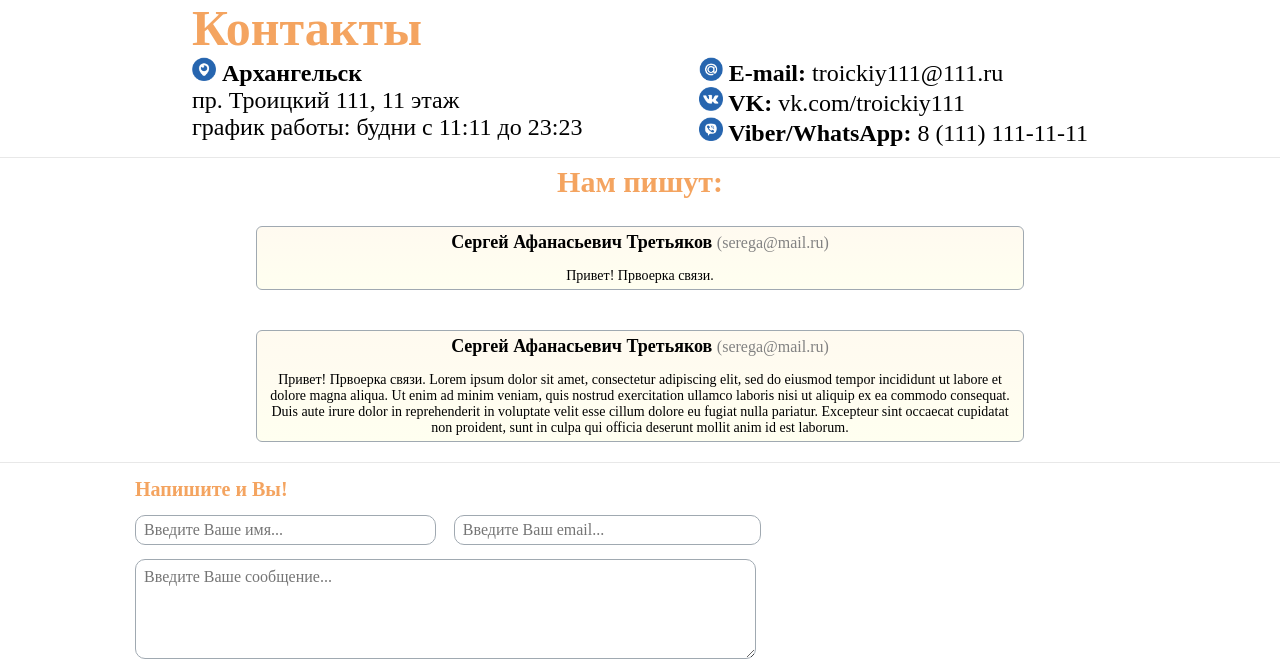
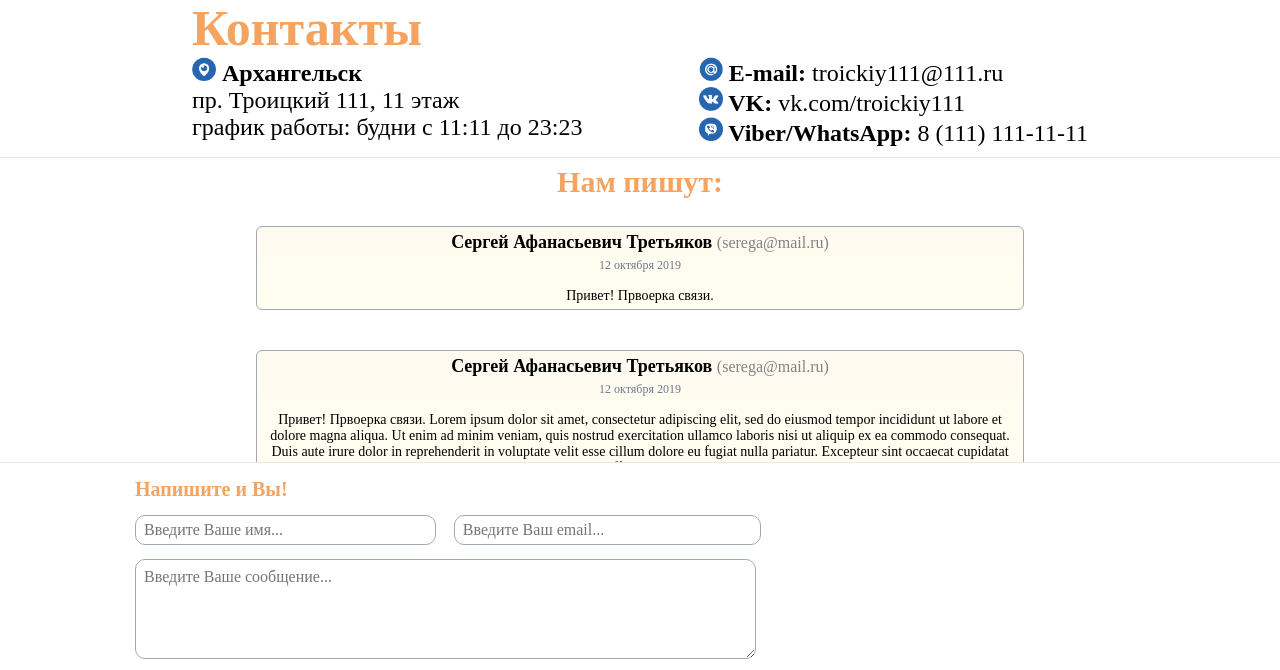
Before and after one commit to balda38/feedback-form, a PHP site: page / in a window 1280 px wide. Shown: the part 41-711 px from the top of the page. Run offline with PHP 8.4, Linux system fonts and the light colour scheme.

Commit message:
add message date style

```diff
--- a/css/style.css
+++ b/css/style.css
@@ -107,15 +107,21 @@ body{
     clear: both;
 }
 .message-author{
-    font-size: 18px;
+    font-size: 18;
     font-weight: bold;
     text-align: center;
 }
 .message-author-email{
     display: inline-block;
-    font-size: 16px;
+    font-size: 16;
     font-weight: normal;
     color: #828282;
+}
+.message-date{
+    margin-top: 5px;
+    font-size: 12;
+    text-align: center;
+    color: #6C7B8B;
 }
 .message{
     margin-top: 15px;
--- a/index.html
+++ b/index.html
@@ -29,7 +29,6 @@
             </div>
         </div>
 
-
         <div id="messages" class="messages-frame">
             <div class="messages-frame-title">
                 Нам пишут:
@@ -42,6 +41,9 @@
                             (serega@mail.ru)
                         </div>
                     </div>
+                    <div class="message-date">
+                        12 октября 2019
+                    </div>
                     <div class="message">
                         Привет! Првоерка связи.
                     </div>
@@ -53,6 +55,9 @@
                             (serega@mail.ru)
                         </div>
                     </div>
+                    <div class="message-date">
+                        12 октября 2019
+                    </div>
                     <div class="message">
                         Привет! Првоерка связи. Lorem ipsum dolor sit amet, consectetur adipiscing elit, sed do eiusmod tempor incididunt ut labore et dolore magna aliqua. Ut enim ad minim veniam, quis nostrud exercitation ullamco laboris nisi ut aliquip ex ea commodo consequat. Duis aute irure dolor in reprehenderit in voluptate velit esse cillum dolore eu fugiat nulla pariatur. Excepteur sint occaecat cupidatat non proident, sunt in culpa qui officia deserunt mollit anim id est laborum.
                     </div>
@@ -63,6 +68,9 @@
                         <div class="message-author-email">
                             (serega@mail.ru)
                         </div>
+                    </div>
+                    <div class="message-date">
+                        12 октября 2019
                     </div>
                     <div class="message">
                         Привет! Првоерка связи. Lorem ipsum dolor sit amet, consectetur adipiscing elit, sed do eiusmod tempor incididunt ut labore et dolore magna aliqua. Ut enim ad minim veniam, quis nostrud exercitation ullamco laboris nisi ut aliquip ex ea commodo consequat. Duis aute irure dolor in reprehenderit in voluptate velit esse cillum dolore eu fugiat nulla pariatur. Excepteur sint occaecat cupidatat non proident, sunt in culpa qui officia deserunt mollit anim id est laborum.
```
